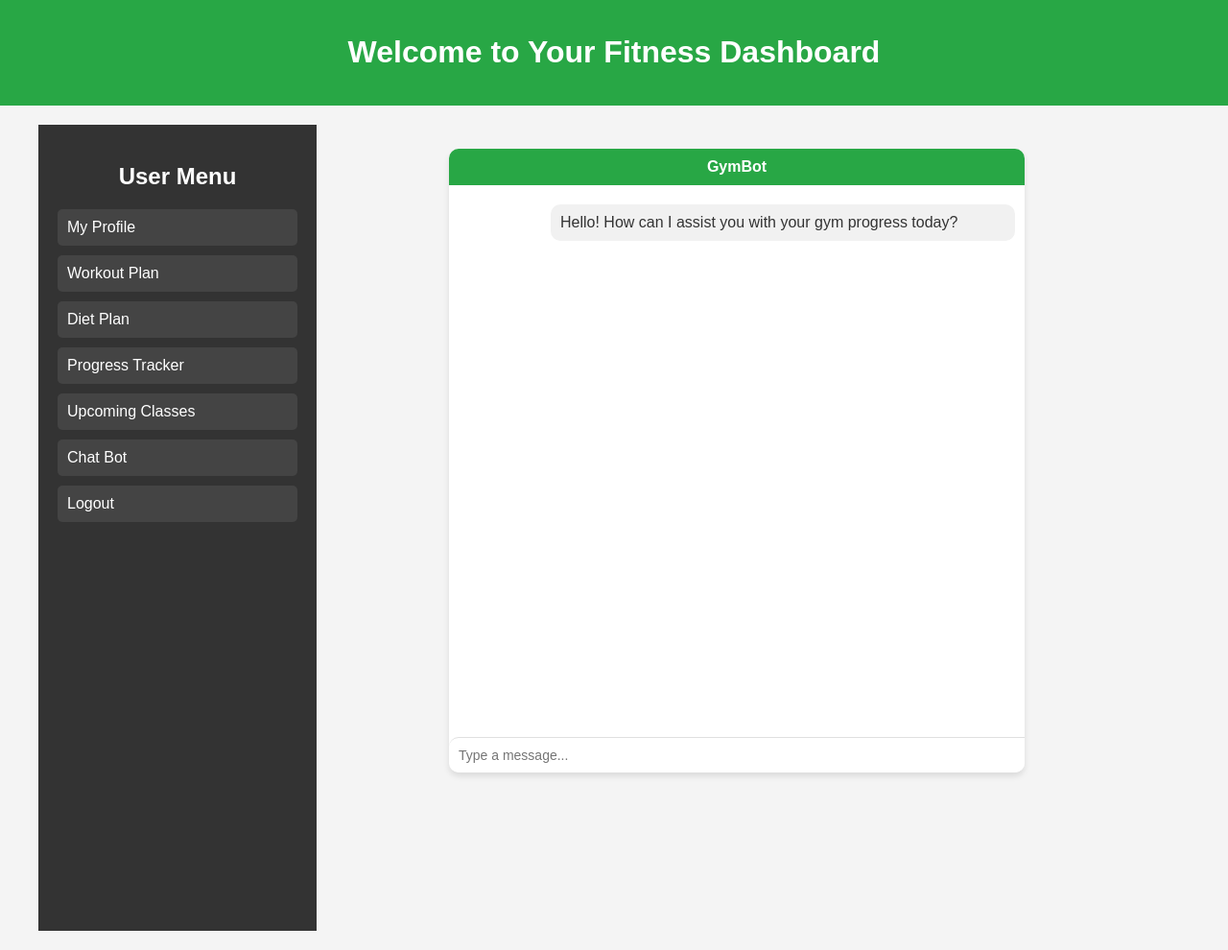
After one commit to Muhammedmidlajc/F4FITNESS, a Django app: page /chatbot/ in a window 1280 px wide. The commit adds this page. Shown: the whole page at 96% size. Run offline with Django 5.2, Linux system fonts and the light colour scheme.

Commit message:
changes added

```diff
--- a/fitapp/forms.py
+++ b/fitapp/forms.py
@@ -9,7 +9,7 @@ from .models import TrainerProfile
 class UserProfileForm(forms.ModelForm):
     class Meta:
         model = UserProfile
-        fields = ['name', 'username', 'password', 'dob', 'address', 'phone_number', 'image']
+        fields = ['name', 'dob', 'address', 'phone_number', 'image']
         widgets = {
             'password': forms.PasswordInput(),
             'dob': forms.DateInput(attrs={'type': 'date'}),
--- a/fitapp/models.py
+++ b/fitapp/models.py
@@ -5,13 +5,12 @@ from django.contrib.auth.models import User
 
 class UserProfile(models.Model):
     name = models.CharField(max_length=100)
-    username=models.CharField(max_length=60)
-    password=models.CharField(max_length=50)
+    user = models.OneToOneField(User, on_delete=models.CASCADE,null=True,blank=True)
     dob = models.DateField(default='2000-01-01')
     address = models.TextField()
     phone_number = models.CharField(max_length=15)
     image = models.ImageField(upload_to='profile_images/')
-    image = models.ImageField(upload_to='profile_images/', default='profile_images/default.png')
+    image1 = models.ImageField(upload_to='profile_images/', default='profile_images/default.png')
 
 
 
--- a/fitapp/urls.py
+++ b/fitapp/urls.py
@@ -34,6 +34,12 @@ urlpatterns = [
   path('edit_trainer_details/<int:trainer_id>/', views.edit_trainer_details, name='edit_trainer_details'),
   path('delete_trainer_details/<int:trainer_id>/', views.delete_trainer, name='delete_trainer'),
 
+  path('logout/', views.logout_view, name='logout'),
+  path('user_profile/', views.user_profile, name='user_profile'),
+  path('user_progress/', views.user_progress, name='user_progress'),
+  path('chatbot/', views.chatbot, name='chatbot'),
+
+
 
 
 
--- a/fitapp/views.py
+++ b/fitapp/views.py
@@ -1,5 +1,5 @@
 from django.shortcuts import render, redirect
-from django.contrib.auth import authenticate, login
+from django.contrib.auth import authenticate, login,logout
 from django.contrib import messages
 from .forms import UserProfileForm
 from .forms import TrainerProfileForm
@@ -7,6 +7,7 @@ from. import views
 from.models import TrainerProfile
 from django.shortcuts import get_object_or_404
 from.models import UserProfile
+from django.contrib.auth.models import User
 
 
 
@@ -27,8 +28,19 @@ def trainer_management(request):
 def register(request):
     if request.method == 'POST':
         form = UserProfileForm(request.POST, request.FILES)
+        username=request.POST.get('username')
+        password=request.POST.get('password')
+
         if form.is_valid():
-                form.save()
+                try:
+                    user=User.objects.create_user(username=username,password=password)
+                except Exception as e:
+                    print(e)
+                    render(request, 'f4fitness/register.html', {'form': form})
+                profile=form.save(commit=False)
+                profile.user=user
+                profile.save()
+
                 messages.success(request, 'Registration successful! Please login.')
                 return redirect('login')
     else:
@@ -43,16 +55,75 @@ def login_view(request):
         password = request.POST.get('password')
 
         user = authenticate(request, username=username, password=password)
+        print(username,password,user)
 
         if user is not None:
             login(request, user)
             messages.success(request, 'Login successful!')
-            return render(request, 'login.html', {'login_success': True})
+            return redirect('user_dashboard')
         else:
             messages.error(request, 'Invalid username or password')
-            return redirect('user_dashboard')
+            return redirect('login')
 
     return render(request, 'f4fitness/login.html')
+
+
+def logout_view(request):
+    logout(request)
+    messages.success(request, 'You have been logged out successfully.')
+    return redirect('login')
+
+def user_profile(request):
+    profile = get_object_or_404(UserProfile, user=request.user)
+
+    if request.method == 'POST':
+        username = request.POST.get('username')
+        password = request.POST.get('password')
+        name = request.POST.get('name')
+        dob = request.POST.get('dob')
+        address = request.POST.get('address')
+        phone_number = request.POST.get('phone_number')
+        image = request.FILES.get('image')
+
+        # Update user model
+        if username :
+            request.user.username = username
+        if password:
+            request.user.set_password(password)
+        request.user.save()
+
+        # Update user profile
+        profile.name = name
+        profile.dob = dob
+        profile.address = address
+        profile.phone_number = phone_number
+        if image:
+            profile.image = image
+        profile.save()
+
+        messages.success(request, 'Profile updated successfully!')
+        return redirect('user_profile')
+
+    return render(request, 'userprofile.html', {'profile': profile})
+
+
+def user_progress(request):
+    profile = get_object_or_404(UserProfile, user=request.user)
+    return render(request, 'user_progress.html', {'profile': profile})
+
+from django.http import JsonResponse
+import json
+
+def chatbot(request):
+    if request.method == 'POST':
+        data = json.loads(request.body)
+        user_message = data.get('message')
+        bot_response = "This is a placeholder response."
+        print(user_message)
+        if user_message == 'hii':
+            bot_response = 'helllo'
+        return JsonResponse({'response': bot_response})
+    return render(request, 'chatbot.html')
 
 
 
--- /dev/null
+++ b/templates/chatbot.html
@@ -0,0 +1,137 @@
+{% extends 'userbase.html' %}
+
+{% block title %}ChatBot{% endblock %}
+
+{% block content %}
+    <!-- Chatbot Container -->
+    <div class="chatbot-container">
+        <div class="chatbox">
+            <div class="chatbox-header">
+                <span>GymBot</span>
+            </div>
+            <div class="chatbox-content" id="chatbox-content">
+                <div class="message bot-message">Hello! How can I assist you with your gym progress today?</div>
+            </div>
+            <input type="text" id="user-input" class="chatbox-input" placeholder="Type a message..." onkeydown="if(event.key === 'Enter'){sendMessage();}" />
+        </div>
+    </div>
+
+    <style>
+        /* Chatbot Styles */
+        .chatbot-container {
+            position: absolute; /* Changed from fixed to absolute */
+            top: 60%; /* Center vertically */
+            left: 60%; /* Center horizontally */
+            transform: translate(-50%, -50%); /* Adjust position to center */
+            width: 600px;
+            border-radius: 10px;
+            box-shadow: 0 4px 6px rgba(0, 0, 0, 0.1);
+            background-color: #fff;
+        }
+
+        .chatbox {
+            display: flex;
+            flex-direction: column;
+            height: 650px;
+            border-radius: 10px;
+            overflow: hidden;
+        }
+
+        .chatbox-header {
+            background-color: #28a745;
+            color: white;
+            padding: 10px;
+            font-weight: bold;
+            text-align: center;
+        }
+
+        .chatbox-content {
+            padding: 10px;
+            flex-grow: 1;
+            overflow-y: auto;
+        }
+
+        .message {
+            padding: 10px;
+            margin: 10px 0;
+            border-radius: 10px;
+            max-width: 80%;
+            display: flex;
+        }
+
+        .bot-message {
+            background-color: #f1f1f1;
+            color: #333;
+            align-self: flex-start;
+            margin-left: auto; /* Align bot messages to the right */
+        }
+
+        .user-message {
+            background-color: #28a745;
+            color: white;
+            align-self: flex-end;
+            margin-right: auto; /* Align user messages to the left */
+        }
+
+        .chatbox-input {
+            padding: 10px;
+            border: none;
+            border-top: 1px solid #e0e0e0;
+            outline: none;
+            width: 100%;
+            border-radius: 10px;
+            font-size: 14px;
+            color: #333;
+        }
+
+        .chatbox-input:focus {
+            border-color: #28a745;
+        }
+    </style>
+
+    <script>
+        // JavaScript to handle user input and send it to the backend
+        function sendMessage() {
+            var userInput = document.getElementById("user-input").value;
+            console.log(userInput);
+
+            if (userInput.trim() === "") return; // Don't send empty messages
+
+            var chatboxContent = document.getElementById("chatbox-content");
+
+            // Display user's message
+            var userMessage = document.createElement("div");
+            userMessage.classList.add("message", "user-message");
+            userMessage.textContent = userInput;
+            chatboxContent.appendChild(userMessage);
+
+            // Scroll to the bottom of the chatbox
+            chatboxContent.scrollTop = chatboxContent.scrollHeight;
+
+            // Clear input field
+            document.getElementById("user-input").value = "";
+
+            // Send a placeholder message to the backend instead of user input
+            fetch('/chatbot/', { // Adjust the URL to your backend endpoint
+                method: 'POST',
+                headers: {
+                    'Content-Type': 'application/json',
+                    'X-CSRFToken': '{{ csrf_token }}'
+                },
+                body: JSON.stringify({ message: userInput })
+            })
+            .then(response => response.json())
+            .then(data => {
+                // Display bot response
+                var botResponse = document.createElement("div");
+                botResponse.classList.add("message", "bot-message");
+                botResponse.textContent = data.response; // Assuming the response has a 'response' field
+                chatboxContent.appendChild(botResponse);
+                chatboxContent.scrollTop = chatboxContent.scrollHeight;
+            })
+            .catch(error => {
+                console.error('Error:', error);
+            });
+        }
+    </script>
+{% endblock %}
--- /dev/null
+++ b/templates/userbase.html
@@ -0,0 +1,138 @@
+<!DOCTYPE html>
+<html lang="en">
+
+<head>
+    <meta charset="UTF-8">
+    <meta name="viewport" content="width=device-width, initial-scale=1.0">
+    <title>{% block title %}User Dashboard{% endblock %}</title>
+    <style>
+        /* General Styles */
+        body {
+            font-family: Arial, sans-serif;
+            margin: 0;
+            padding: 0;
+            background-color: #f4f4f4;
+        }
+
+        /* Header */
+        header {
+            background-color: #28a745;
+            color: white;
+            padding: 15px 20px;
+            text-align: center;
+        }
+
+        /* Container */
+        .dashboard-container {
+            display: flex;
+            flex-wrap: wrap;
+            padding: 20px;
+            max-width: 1200px;
+            margin: 0 auto;
+        }
+
+        /* Sidebar */
+        .sidebar {
+            width: 250px;
+            background-color: #333;
+            padding: 20px;
+            height: 100vh;
+            color: white;
+            flex-shrink: 0;
+        }
+
+        .sidebar h2 {
+            text-align: center;
+            margin-bottom: 20px;
+        }
+
+        .sidebar ul {
+            list-style: none;
+            padding: 0;
+        }
+
+        .sidebar ul li {
+            margin: 10px 0;
+        }
+
+        .sidebar ul li a {
+            color: white;
+            text-decoration: none;
+            display: block;
+            padding: 10px;
+            background-color: #444;
+            border-radius: 5px;
+            transition: background-color 0.3s;
+        }
+
+        .sidebar ul li a:hover {
+            background-color: #28a745;
+        }
+
+        /* Main Content */
+        .main-content {
+            flex-grow: 1;
+            padding: 20px;
+        }
+
+        /* Card Style */
+        .card {
+            background: white;
+            padding: 20px;
+            border-radius: 10px;
+            box-shadow: 0px 4px 8px rgba(0, 0, 0, 0.1);
+            margin-bottom: 20px;
+        }
+
+        .card h3 {
+            margin-top: 0;
+        }
+
+        .progress-bar {
+            width: 100%;
+            background-color: #f4f4f4;
+            border-radius: 10px;
+            overflow: hidden;
+        }
+
+        .progress-bar div {
+            height: 20px;
+            background-color: #28a745;
+            width: 70%; /* Example of progress, change dynamically */
+            text-align: right;
+            color: white;
+            padding-right: 5px;
+            line-height: 20px;
+            font-size: 12px;
+        }
+    </style>
+</head>
+
+<body>
+
+    <header>
+        <h1>{% block header %}Welcome to Your Fitness Dashboard{% endblock %}</h1>
+    </header>
+
+    <div class="dashboard-container">
+        <div class="sidebar">
+            <h2>User Menu</h2>
+            <ul>
+                <li><a href="{% url 'user_profile' %}">My Profile</a></li>
+                <li><a href="">Workout Plan</a></li>
+                <li><a href="#">Diet Plan</a></li>
+                <li><a href="{% url 'user_progress' %}">Progress Tracker</a></li>
+                <li><a href="#">Upcoming Classes</a></li>
+                <li><a href="{% url 'chatbot' %}">Chat Bot</a></li>
+                <li><a href="{% url 'logout' %}">Logout</a></li>
+            </ul>
+        </div>
+
+        <div class="main-content">
+            {% block content %}{% endblock %}
+        </div>
+    </div>
+
+</body>
+
+</html>
```
Also changed, not shown: templates/f4fitness/user_dashboard.html (+5 -136 lines), templates/user_progress.html (added, +94 -0 lines), templates/userprofile.html (added, +44 -0 lines).
